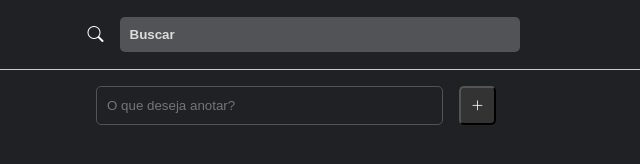
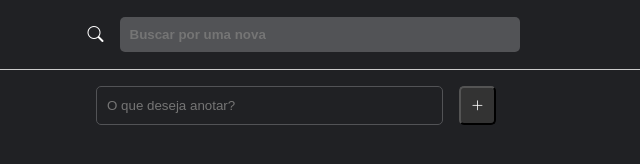
Before and after one commit to maxwellmoura/devNote, a plain HTML site: page index.html in a window 1280 px wide. Shown: the full height of the page, 344-984 px from the left. Drawn offline with nearby package versions, Linux system fonts and the light colour scheme.

Commit message:
placeholder estava com problemas, ajustei

```diff
--- a/index.html
+++ b/index.html
@@ -13,7 +13,7 @@
         <h1>DevNotes</h1>
         <div id="search-container">
             <i class="bi bi-search"></i>
-                <input id="search-input" type="text" value="Buscar" placeholder="Buscar por uma nova">
+                <input id="search-input" type="text" name="search" placeholder="Buscar por uma nova">
 
         </div>
         <button id="exports-notes">
```
Also changed, not shown: 1 other file.
